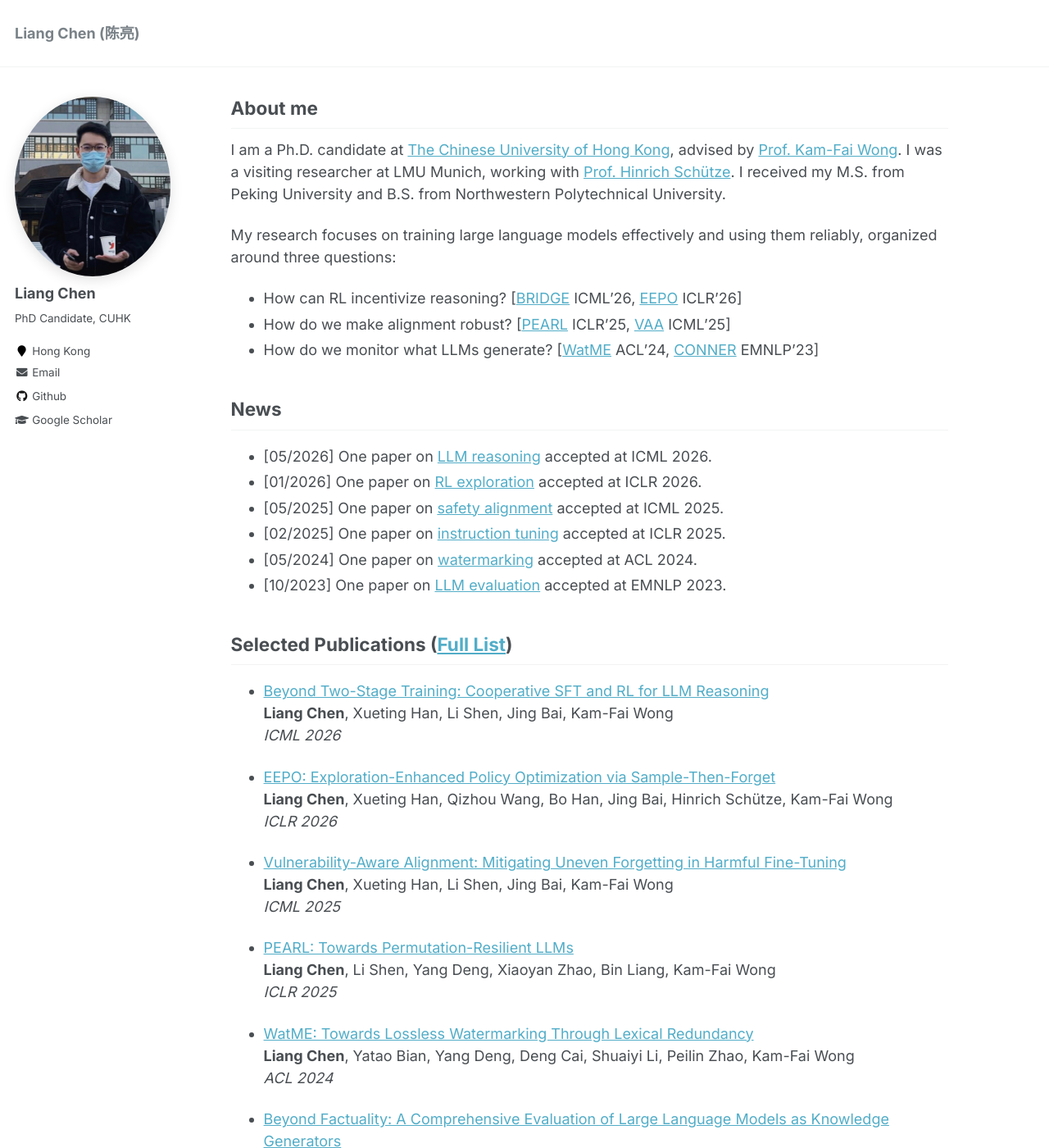
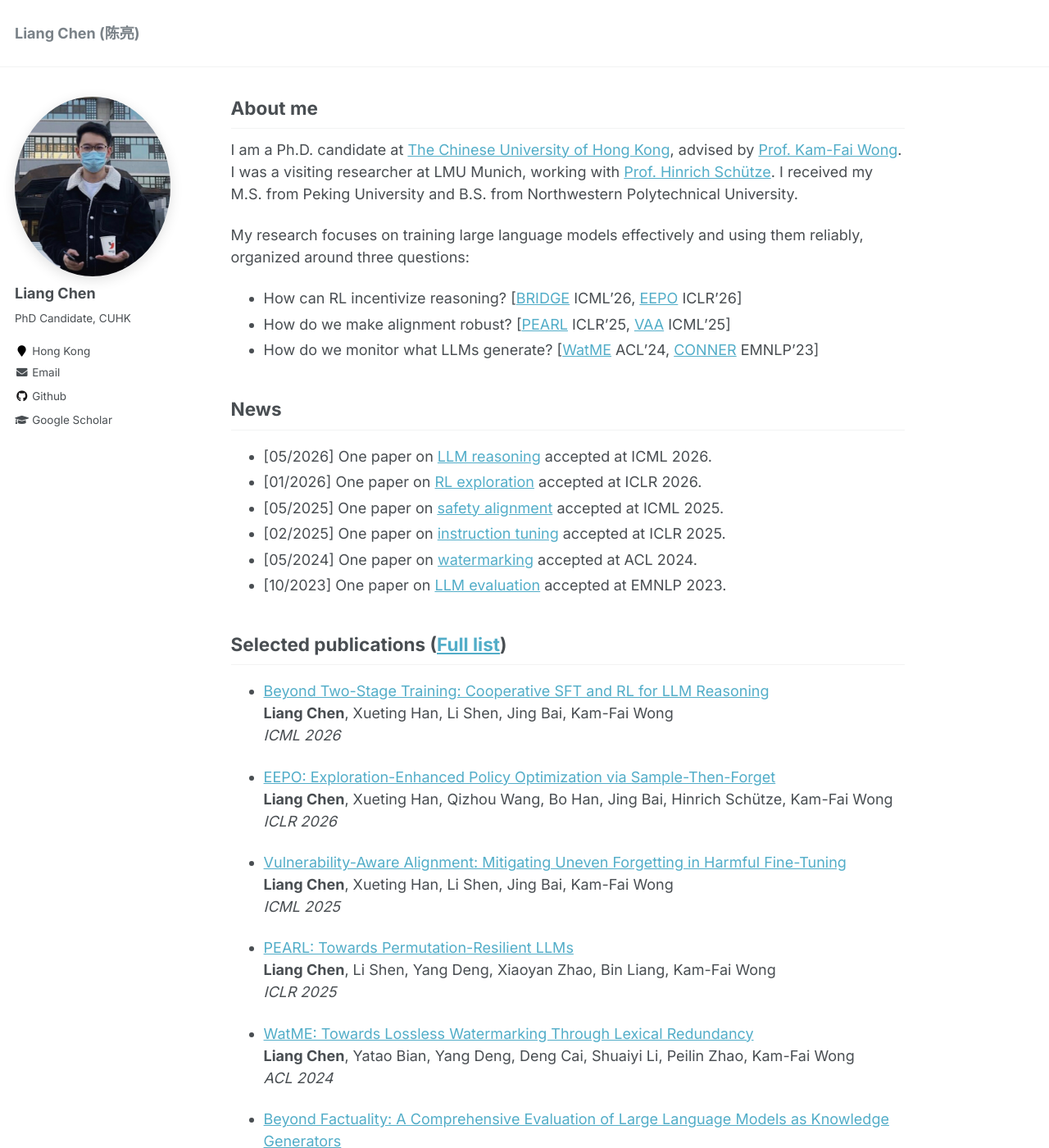
Before and after one commit to ChanLiang/ChanLiang.github.io, a Jekyll site: the page built from _pages/about.md, in a window 1280 px wide and 1400 px high. Shown: the whole window at 82% size. Built offline with Jekyll 4.4.1, drawn with Linux system fonts in a browser that asks for light colours; some of the changed text lies outside the part shown.

Commit message:
Narrow content slightly, harden first-child fix, sentence-case headings
- Bump suffix from 1/12 to 1.5/12 so the text column lands at 8 cols
  (vs original 7.5), keeping line length close to the comfortable
  reading range while still trimming the right-rail gap.
- Generalize the first-child margin reset from "h2:first-child" to
  ":first-child" so the rule still aligns with the avatar top if the
  page later starts with a paragraph or image instead of a heading.
- Convert multi-word h2s on the About page to sentence case
  ("Selected publications", "Community service",
   "Honors & scholarships") for consistency with "About me" and "News".

Co-Authored-By: Claude Opus 4.7 (1M context) <noreply@anthropic.com>

```diff
--- a/_pages/about.md
+++ b/_pages/about.md
@@ -30,7 +30,7 @@ My research focuses on training large language models effectively and using them
 * [05/2024] One paper on [watermarking](https://aclanthology.org/2024.acl-long.496.pdf) accepted at ACL 2024.
 * [10/2023] One paper on [LLM evaluation](https://aclanthology.org/2023.emnlp-main.390.pdf) accepted at EMNLP 2023.
 
-## Selected Publications ([Full List](/publications/))
+## Selected publications ([Full list](/publications/))
 
 - [Beyond Two-Stage Training: Cooperative SFT and RL for LLM Reasoning](https://arxiv.org/abs/2509.06948)
   **Liang Chen**, Xueting Han, Li Shen, Jing Bai, Kam-Fai Wong
@@ -90,13 +90,13 @@ I have served as a teaching assistant for the following courses:
 
 ---
 
-## Community Service
+## Community service
 
 - Reviewer for ICML, ICLR, NeurIPS, AISTATS, ACL, EMNLP, and NAACL.
 
 ---
 
-## Honors & Scholarships
+## Honors & scholarships
 
 - Postgraduate Studentship, The Chinese University of Hong Kong
 - School Scholarship, Peking University
--- a/_sass/_page.scss
+++ b/_sass/_page.scss
@@ -20,7 +20,7 @@
   @include breakpoint($large) {
     @include span(10 of 12 last);
     @include prefix(0.5 of 12);
-    @include suffix(1 of 12);
+    @include suffix(1.5 of 12);
   }
 
   .page__inner-wrap {
@@ -55,7 +55,7 @@
     border-bottom: 1px solid $border-color;
   }
 
-  > h2:first-child {
+  > :first-child {
     margin-top: 0;
   }
 
```
